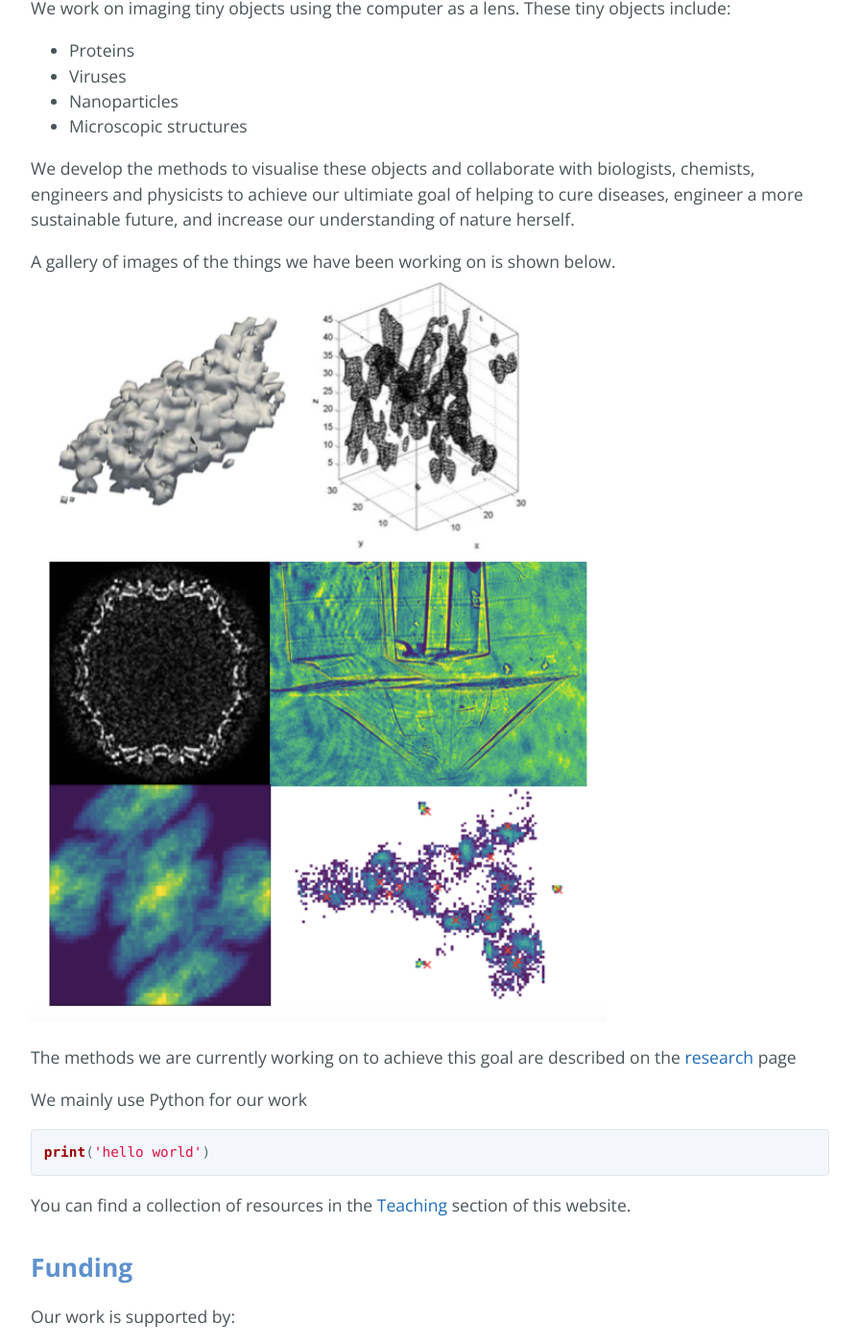
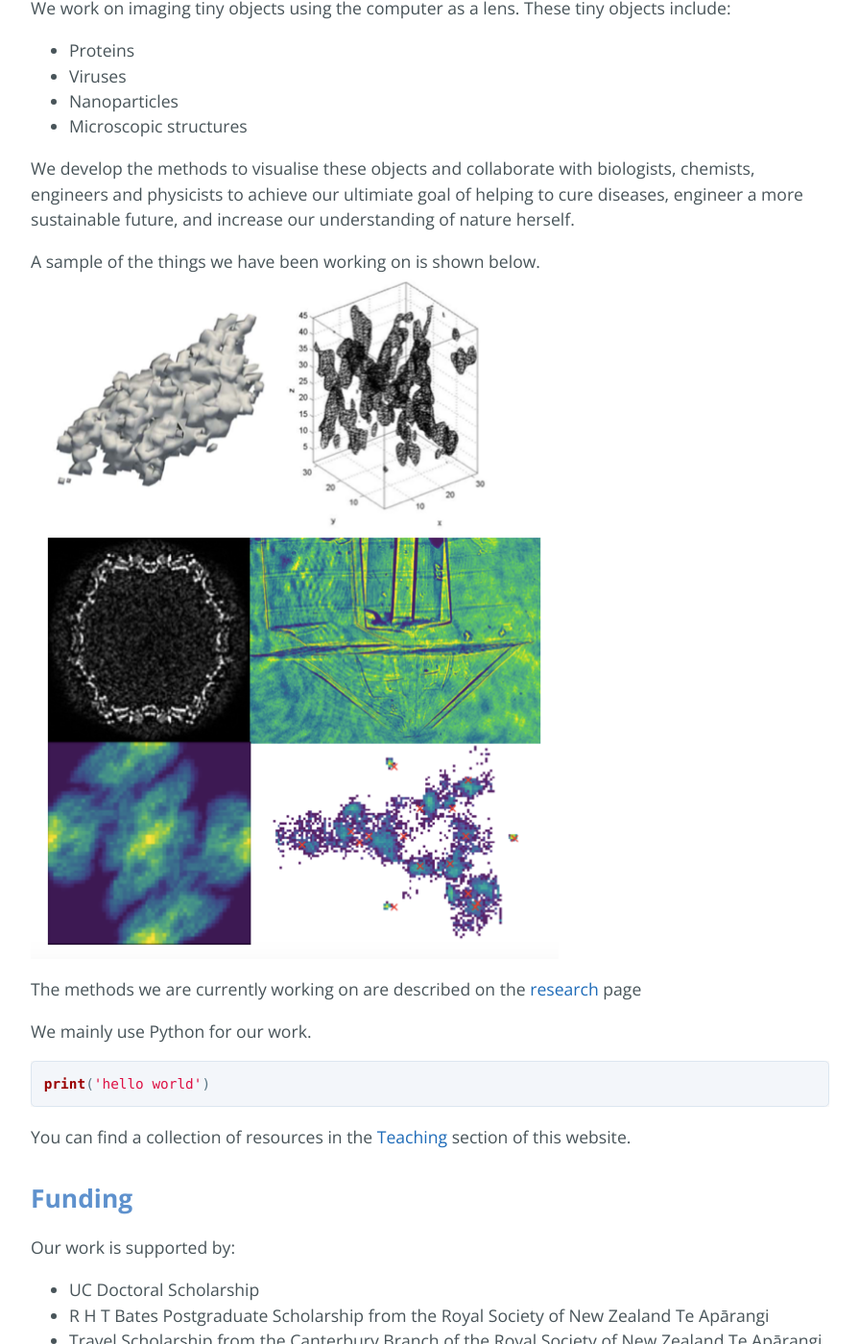
Before and after one commit to captvonsciencypants/computational-imaging-lab, a Jekyll site: the page built from index.md, in a window 1280 px wide and 1400 px high, scrolled down 1056 px. Shown: the whole window at 96% size, without its empty margins (192-1087 px from the left). Built offline with Jekyll 4.4.1, drawn with Linux system fonts in a browser that asks for light colours; our own code applies the rules of GitHub Pages for plain Markdown files; the repository's description, which GitHub fills in, is left out.

Commit message:
Update index.md

````diff
--- a/index.md
+++ b/index.md
@@ -11,16 +11,13 @@ We work on imaging tiny objects using the computer as a lens. These tiny objects
 
 We develop the methods to visualise these objects and collaborate with biologists, chemists, engineers and physicists to achieve our ultimiate goal of helping to cure diseases, engineer a more sustainable future, and increase our understanding of nature herself.
 
-A gallery of images of the things we have been working on is shown below.
-<img src="figs/index_0.png" width="600">
+A sample of the things we have been working on is shown below.
+<img align="center" src="figs/index_0.png" width="550">
+
+The methods we are currently working on are described on the [research](research.md) page
 
 
-
-The methods we are currently working on to achieve this goal are described on the [research](research.md) page
-
-
-
-We mainly use Python for our work
+We mainly use Python for our work.
 ```python
 print('hello world')
 ```
@@ -34,8 +31,4 @@ Our work is supported by:
 * R H T Bates Postgraduate Scholarship from the Royal Society of New Zealand Te Apārangi
 * Travel Scholarship from the Canterbury Branch of the Royal Society of New Zealand Te Apārangi
 
-<img src="figs/funding.png" width="600">
-
-<br>
-<br>
-<br>
+<img align="center" src="figs/funding.png" width="600">
````
